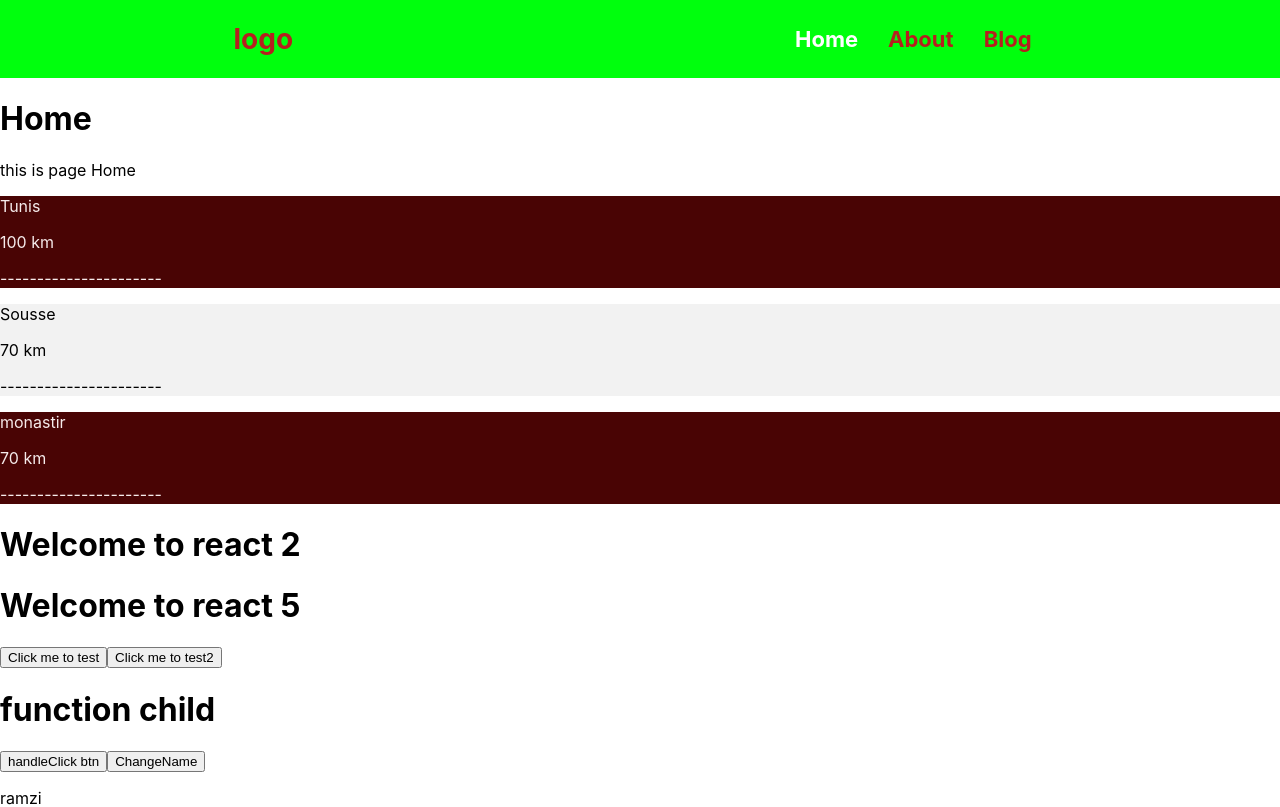
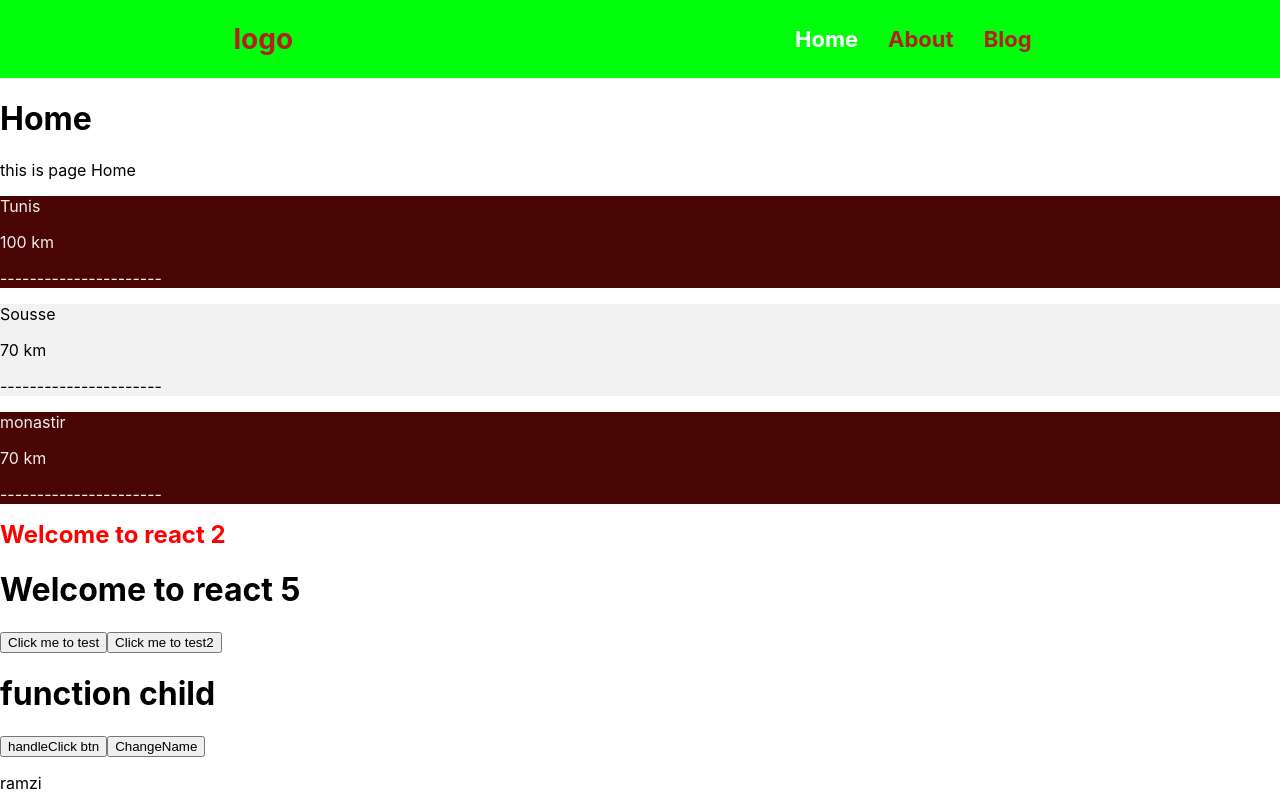
Before and after one commit to ramzirahmi/React-NPM, a React (Create React App) app: page / in a window 1280 px wide. Shown: the top 807 px of the page. Built offline with nearby package versions, Linux system fonts and the light colour scheme.

Commit message:
Css Modules

```diff
--- a/src/App.js
+++ b/src/App.js
@@ -3,6 +3,7 @@ import theimg from "./img.jpg";
 import { useState } from "react";
 // npm install react-router-dom
 import { BrowserRouter, Routes, Route } from "react-router-dom";
+import Style from "./Styles.module.css";
 import Home from "./Components/Home";
 import About from "./Components/About";
 import Blog from "./Components/Blog";
@@ -52,7 +53,7 @@ function App() {
         </Routes>
       </BrowserRouter>
       <Listitem ville={villes} />
-      <h1>Welcome to react {x}</h1>
+      <h1 className={Style.title}>Welcome to react {x}</h1>
       <h1>Welcome to react {x + y}</h1>
       <button onClick={test}>Click me to test</button>
       <button onClick={test2}>Click me to test2</button>
--- /dev/null
+++ b/src/Styles.module.css
@@ -0,0 +1,4 @@
+.title {
+  color: red;
+  font-size: 24px;
+}
```
